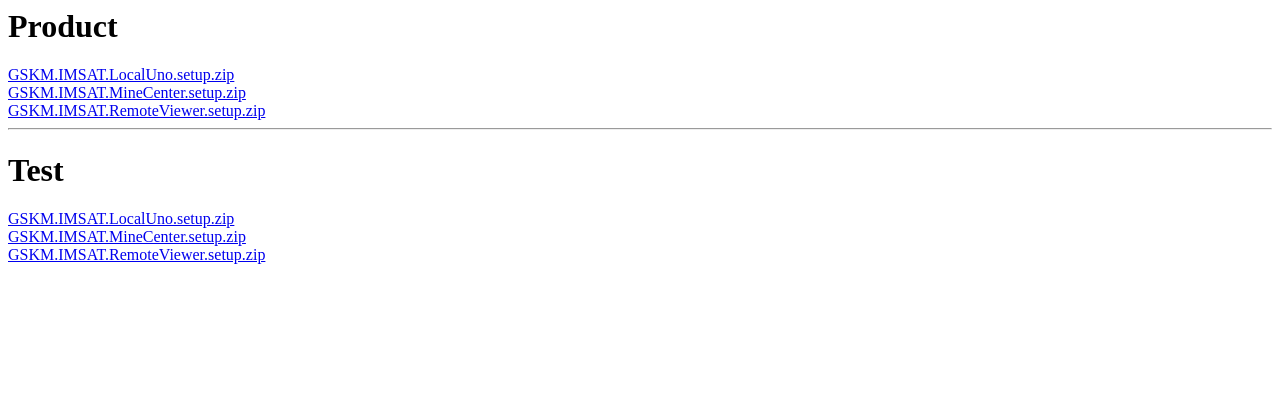
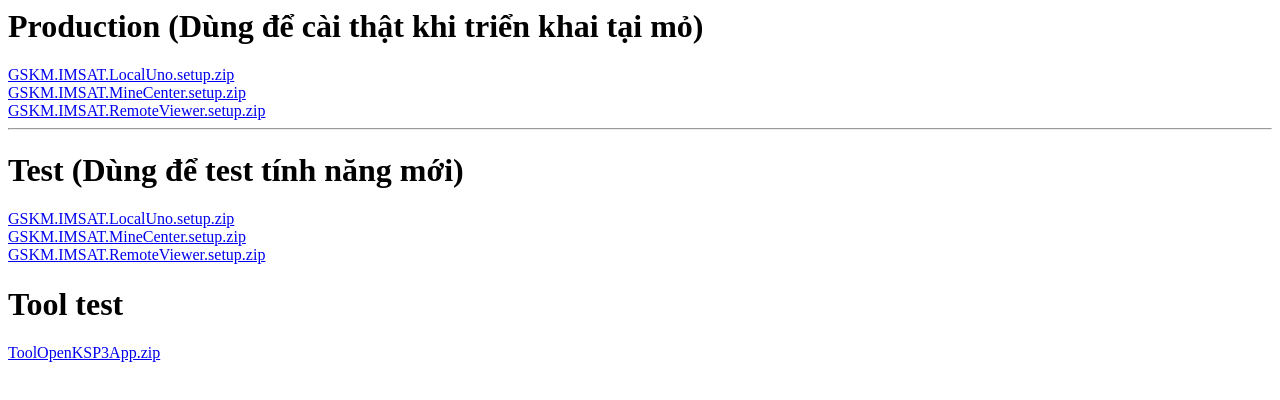
Before and after one commit to KSP-IMSAT/KSP-IMSAT.github.io, a plain HTML site: page index.html in a window 1280 px wide. Drawn offline with Linux system fonts and the light colour scheme.

Commit message:
Update index.html

```diff
--- a/index.html
+++ b/index.html
@@ -1,4 +1,4 @@
-<h1>Product</h1>
+<h1>Production (Dùng để cài thật khi triển khai tại mỏ)</h1>
 <div>
   <a href="https://github.com/KSP-IMSAT/KSP3_Deploy/raw/master/setup/GSKM.IMSAT.LocalUno.setup.zip" download>GSKM.IMSAT.LocalUno.setup.zip</a>
   <br/>
@@ -8,7 +8,7 @@
 </div>
 <hr>
 
-<h1>Test</h1>
+<h1>Test (Dùng để test tính năng mới)</h1>
 <div>
   <a href="https://github.com/KSP-IMSAT/KSP3_Deploy/raw/test/setup/GSKM.IMSAT.LocalUno.setup.zip" download>GSKM.IMSAT.LocalUno.setup.zip</a>
   <br/>
@@ -16,3 +16,8 @@
   <br/>
   <a href="https://github.com/KSP-IMSAT/KSP3_Deploy/raw/test/setup/GSKM.IMSAT.RemoteViewer.setup.zip" download>GSKM.IMSAT.RemoteViewer.setup.zip</a>
 </div>
+
+<h1>Tool test</h1>
+<div>
+  <a href="https://github.com/KSP-IMSAT/KSP-IMSAT.github.io/raw/refs/heads/main/ToolOpenKSP3App.zip" download>ToolOpenKSP3App.zip</a>
+</div>
```
